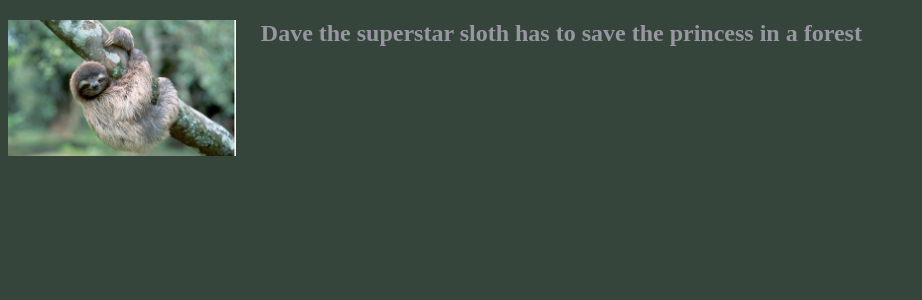
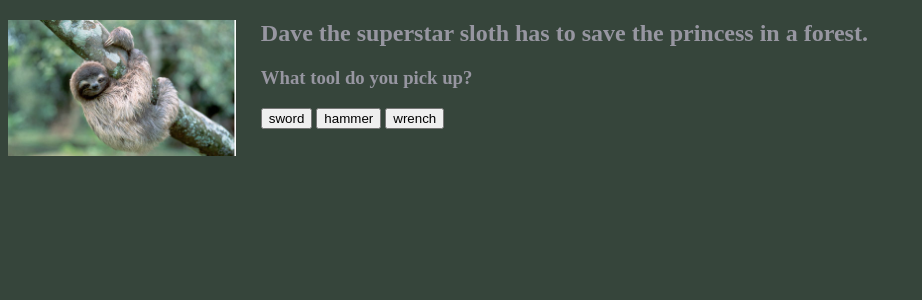
Before and after one commit to ERHL/ThePlataPeople-434, a Flask app: page / in a window 1280 px wide. Shown: the top 300 px of the page, without its empty margins (0-922 px from the left). Run offline with Flask 2, Linux system fonts and the light colour scheme.

Commit message:
Buttons with random tool

```diff
--- a/app.py
+++ b/app.py
@@ -5,7 +5,11 @@ app=Flask(__name__)
 
 @app.route('/')
 def root():
-    return render_template('main.html',story='Dave the superstar sloth has to save the princess in a forest')
+    tool=[]
+    for i in range(3):
+        tool.append(util.tool())
+        print tool
+    return render_template('main.html',story='Dave the superstar sloth has to save the princess in a forest.',instruction='What tool do you pick up?',tools=tool)
 
 
 if __name__=='__main__':
--- a/static/style.css
+++ b/static/style.css
@@ -2,7 +2,7 @@ body{
     background-color:#36453B;
 }
 
-h2{
+h2, h3{
     color:#9796A1;
 }
 
--- a/templates/main.html
+++ b/templates/main.html
@@ -7,6 +7,10 @@
 </div>
 <div id="center">
 <h2>{{story}}</h2>
+<h3>{{instruction}}</h3>
+{% for p in tools %}
+<button>{{p}}</button>
+{% endfor %}
 </div>
 </div>
 {% endblock %}
--- a/util.py
+++ b/util.py
@@ -15,7 +15,7 @@ def setting():
     return "in a %s "%choice(Settings)
 
 def tool():
-    return "with a %s!"%choice(Tools)
+    return choice(Tools)
 
 def storyGen():
     return char()+obj()+setting()+tool()
```
